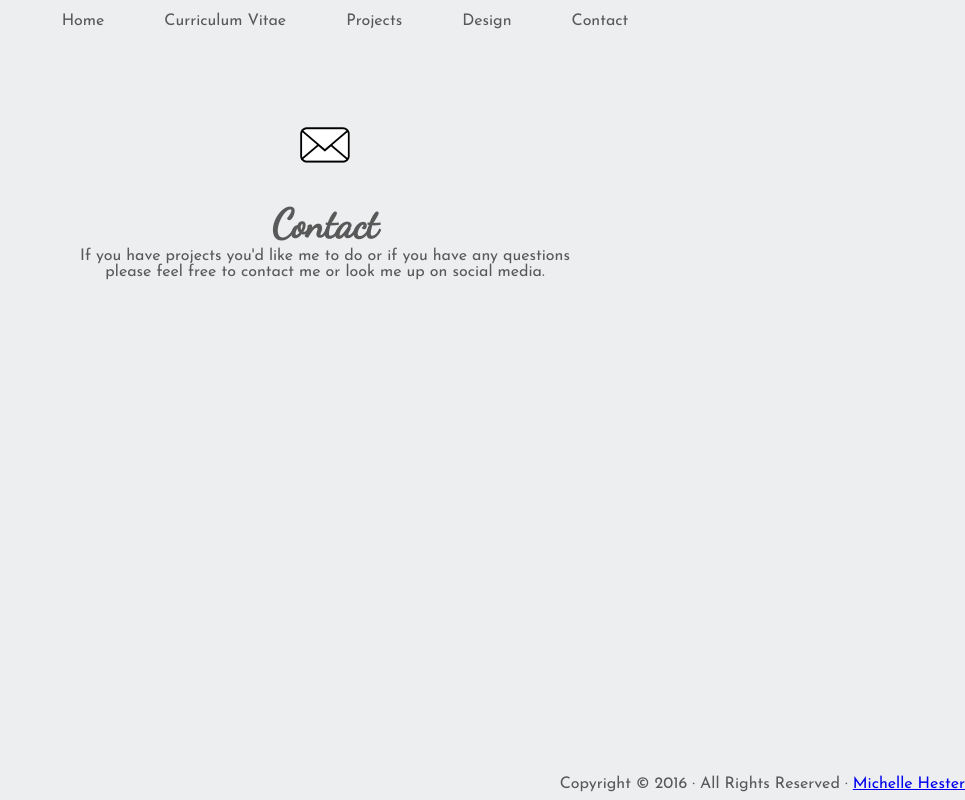
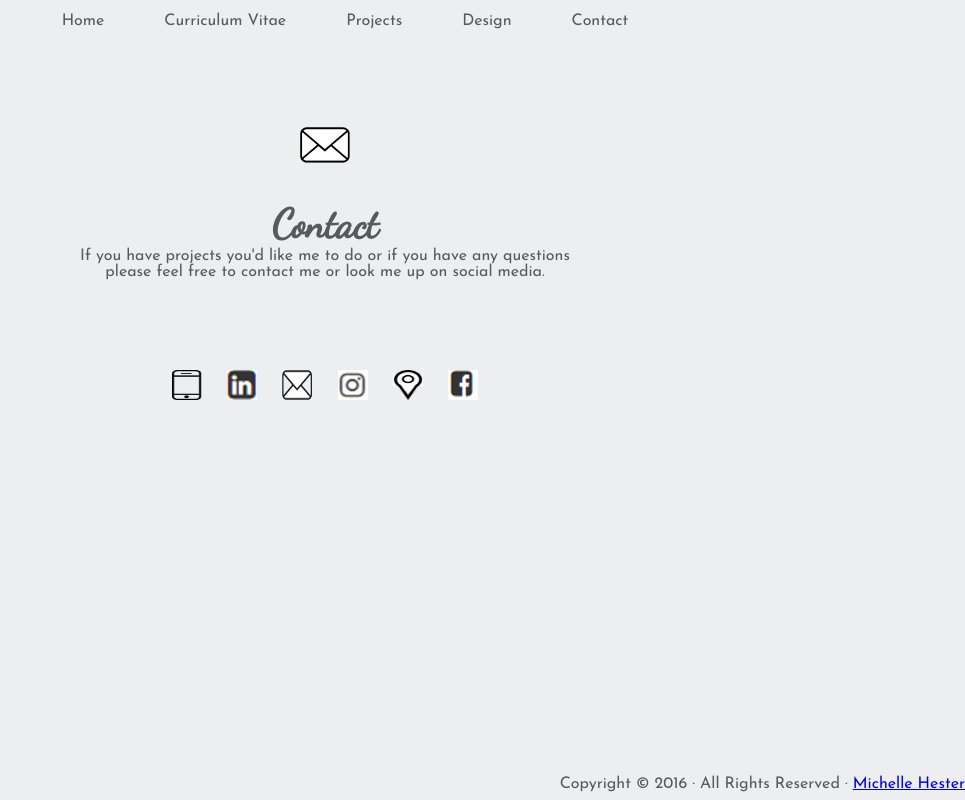
Before and after one commit to hestermn/hestermn.github.io, a plain HTML site: page contact.html in a window 1280 px wide. Shown: the whole page, without its empty margins (315-1280 px from the left). Drawn offline with Linux system fonts and the light colour scheme.

Commit message:
Finished Contact page

```diff
--- a/contact.html
+++ b/contact.html
@@ -26,11 +26,35 @@
                 <img class="headericon" src="img/contact.png" />
                 <br>
                 <h2>Contact</h2>
-                <br>
-                If you have projects you'd like me to do or if you have any questions please feel free to contact me or look me up on social media.
+                <br> If you have projects you'd like me to do or if you have any questions please feel free to contact me or look me up on social media.
                 <br>
             </div>
-
+            <div id="contact-details">
+              <a href="tel:352-430-7177" >
+                  <img src="img/contact/phone.png">
+                  <!--span>352.430.7177</span-->
+              </a>
+              <a href="https://www.linkedin.com/in/michelle-hester-385b1a117" >
+                  <img src="img/contact/linkedin.png">
+                  <!--span>https://www.linkedin.com/in/michelle-hester-385b1a117</span-->
+              </a>
+              <a href="mailto:hestermn@gmail.com">
+                  <img src="img/contact/email.png">
+                  <!--span>hestermn@gmail.com</span-->
+              </a>
+              <a href="https://www.instagram.com/simshe11/">
+                  <img src="img/contact/instagram.png">
+                  <!--span>https://www.instagram.com/simshe11/</span-->
+              </a>
+              <a href="http://maps.google.com/?q=Orlando,FL">
+                  <img src="img/contact/location.png">
+                  <!--span>Orlando, FL</span-->
+              </a>
+              <a href="https://www.facebook.com/michelle.hester.94">
+                  <img src="img/contact/facebook.png">
+                  <!--span>https://www.facebook.com/michelle.hester.94</span-->
+              </a>
+            </div>
         </div>
         <div id="footer">
             <p>Copyright &copy; 2016 &middot; All Rights Reserved &middot; <a href="http://mhes.info">Michelle Hester</a></p>
--- a/style.css
+++ b/style.css
@@ -59,6 +59,36 @@ body {
   text-align: center;
 }
 
+#contact-details {
+  padding-top: 80px;
+  /*width: 70%;*/
+  width: 400px;
+  margin: 0 auto;
+  /*width: 500px;
+  margin: 0 auto;*/
+  text-align: center;
+}
+
+#contact-details a {
+  text-decoration: none;
+  color: inherit;
+  display: inline-block;
+  height: 30px;
+  /*width: 35%;
+  margin: 1%;*/
+  margin: 10px;
+  text-align: left;
+
+}
+
+#contact-details a span {
+  vertical-align: middle;
+}
+
+#contact-details a img {
+  width: 30px;
+  height: 30px;
+}
 
 #design {
   padding-top: 80px;
@@ -112,7 +142,6 @@ body {
 }
 .right{
   text-align: right;
-
 }
 
 
```
Also changed, not shown: img/contact/email.png (added), img/contact/facebook.png (added), img/contact/instagram.png (added), img/contact/linkedin.png (added), img/contact/location.png (added), img/contact/phone.png (added).
